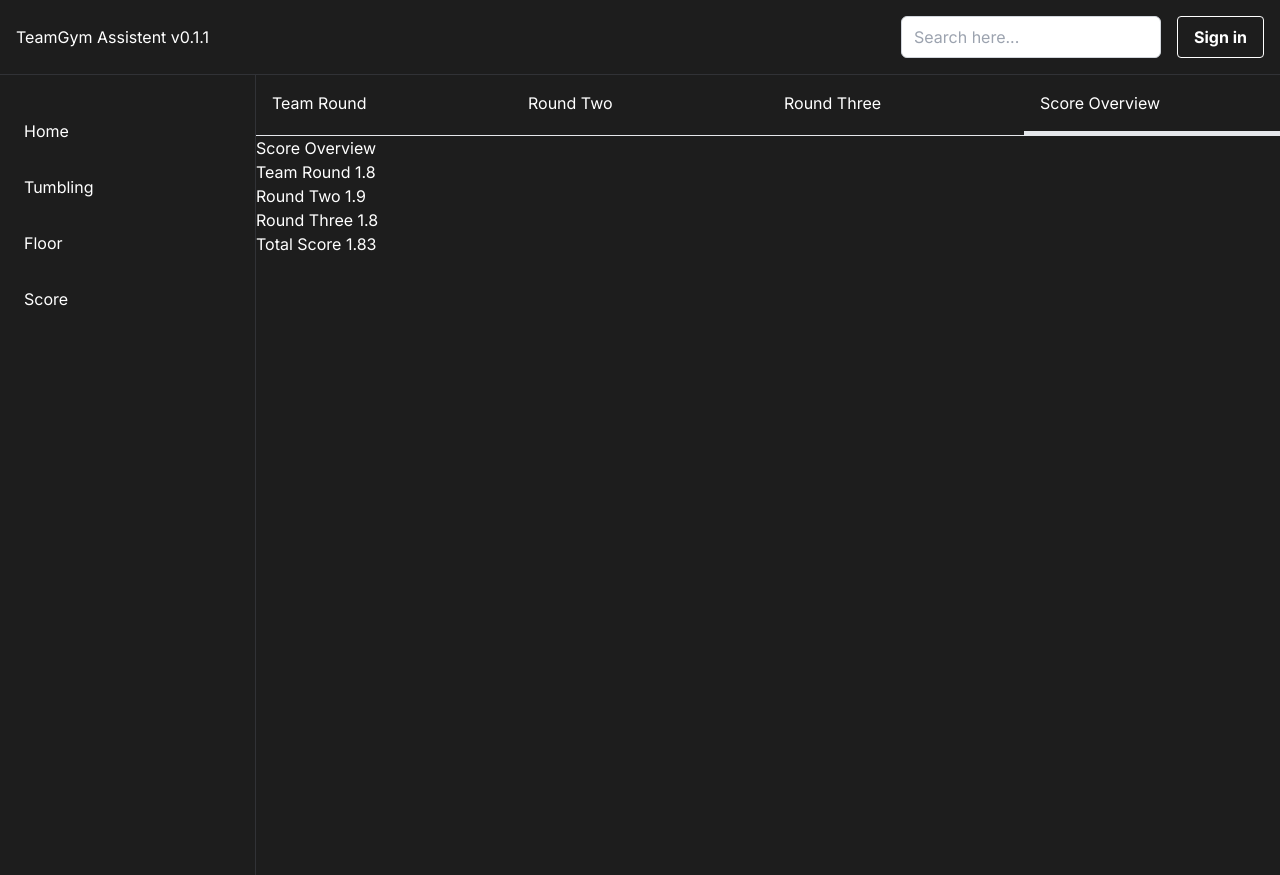
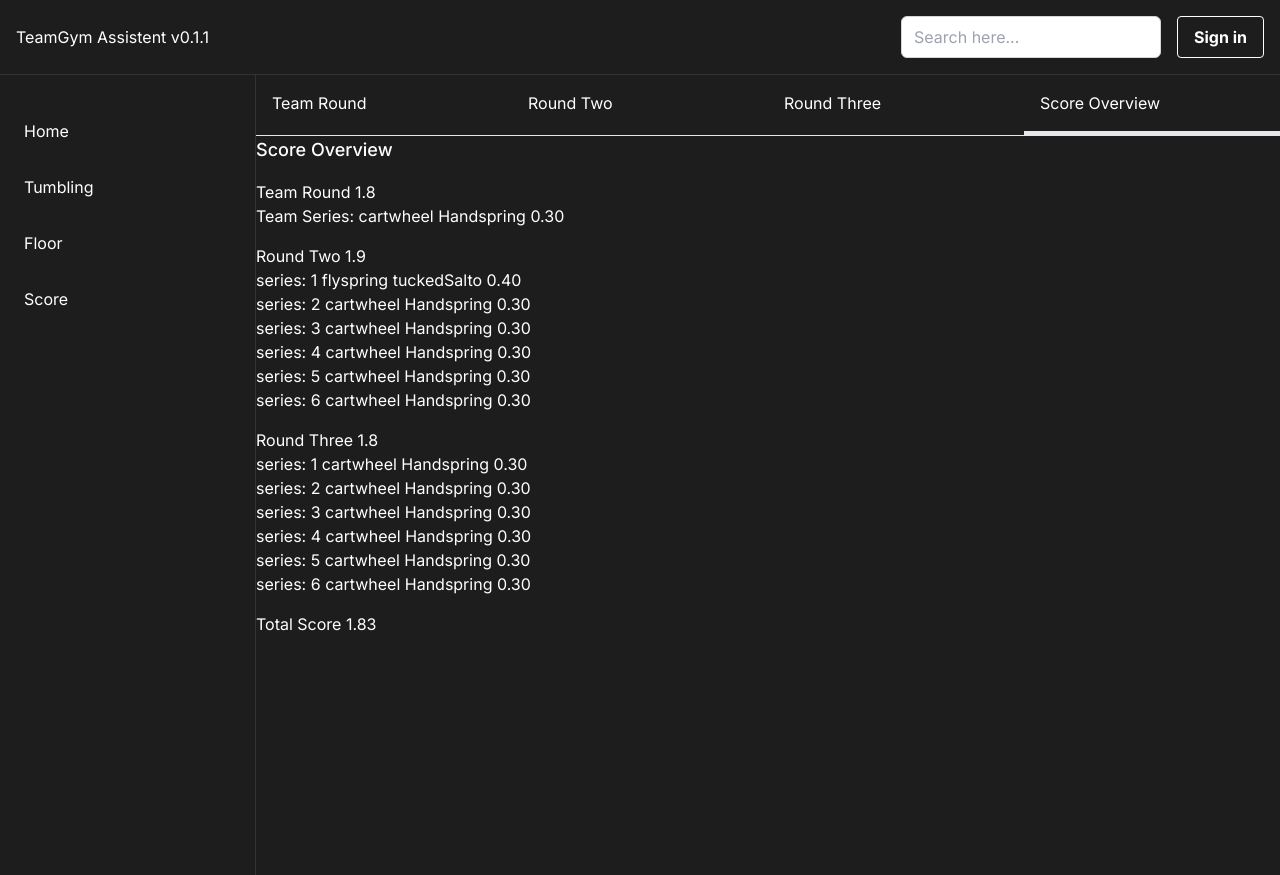
Before and after one commit to Haulund/teamgym-assistant, a Next.js app: page /tumbling/score in a window 1280 px wide. Built offline with nearby package versions, Linux system fonts and the light colour scheme.

Commit message:
rough score overview setup

```diff
--- a/src/app/tumbling/score/page.tsx
+++ b/src/app/tumbling/score/page.tsx
@@ -1,7 +1,8 @@
 "use client"
 import { TumblingScoreContext } from '@/app/components/Tabs'
-import { getCalculatedTeamRoundScore, getCalculatedRoundTwoScore, getCalculatedRoundThreeScore } from '@/app/utils/utility'
+import { getCalculatedTeamRoundScore, getCalculatedRoundTwoScore, getCalculatedRoundThreeScore, getCalculatedRoundScoreFromSeries, getElementById } from '@/app/utils/utility'
 import React, { useContext, useState } from 'react'
+
 
 
 export default function ScoreOverview() {
@@ -9,13 +10,41 @@ export default function ScoreOverview() {
   let [teamRoundScore, setTeamRoundScore] = useState(getCalculatedTeamRoundScore(score))
   let [secondRoundScore, setSecondRoundScore] = useState(getCalculatedRoundTwoScore(score))
   let [thirdRoundScore, setThirdRoundScore] = useState(getCalculatedRoundThreeScore(score))
-  let totalScore = (teamRoundScore + secondRoundScore + thirdRoundScore)/3
+  let totalScore = (teamRoundScore + secondRoundScore + thirdRoundScore) / 3
   return (
-    <div><h2>Score Overview</h2>
-      <p>Team Round {teamRoundScore.toPrecision(2)}</p>
-      <p>Round Two {secondRoundScore.toPrecision(2)}</p>
-      <p>Round Three {thirdRoundScore.toPrecision(2)}</p>
-      <p>Total Score {totalScore.toPrecision(3)}</p>
+    <div>
+      <h2 className='font-medium text-lg mb-4'>Score Overview</h2>
+      <div className='mb-4'>
+        <p>Team Round {teamRoundScore.toPrecision(2)}</p>
+        <span>Team Series: </span>
+        {score.teamRound.series.map((element, index) => <span key={index}> {getElementById(element)}</span>)}
+        <span> {(getCalculatedTeamRoundScore(score) / 6).toFixed(2)}</span>
+      </div>
+      <div className='mb-4'>
+        <p>Round Two {secondRoundScore.toPrecision(2)}</p>
+        {Object.values(score.roundTwo).map((series: string[], index) => {
+          return (
+            <div>series: {index + +1}
+              {series.map((element, index) => <span key={index}> {getElementById(element)}</span>)}
+              <span> {getCalculatedRoundScoreFromSeries({series}).toFixed(2)}</span>
+            </div>
+          )
+        })}
+      </div>
+      <div className='mb-4'>
+        <p>Round Three {thirdRoundScore.toPrecision(2)}</p>
+        {Object.values(score.roundThree).map((series: string[], index) => {
+          return (
+            <div>series: {index + +1}
+              {series.map((element, index) => <span key={index}> {getElementById(element)} </span>)}
+              <span> {getCalculatedRoundScoreFromSeries({series}).toFixed(2)}</span>
+            </div>
+          )
+        })}
+      </div>
+      <div className='mb-4'>
+        <p>Total Score {totalScore.toPrecision(3)}</p>
+      </div>
     </div>
   )
 }
--- a/src/app/utils/utility.ts
+++ b/src/app/utils/utility.ts
@@ -68,3 +68,12 @@ export function getCalculatedRoundScoreFromSeries({ series }: { series: string[]
 
   return result;
 }
+
+export const getElementById = (id: string) => {
+  try {
+    return tumblingBasic.find(element => element.id === id)?.name
+  } catch (error) {
+    console.log(error);
+    return 'Element not found'
+  }
+}
```
